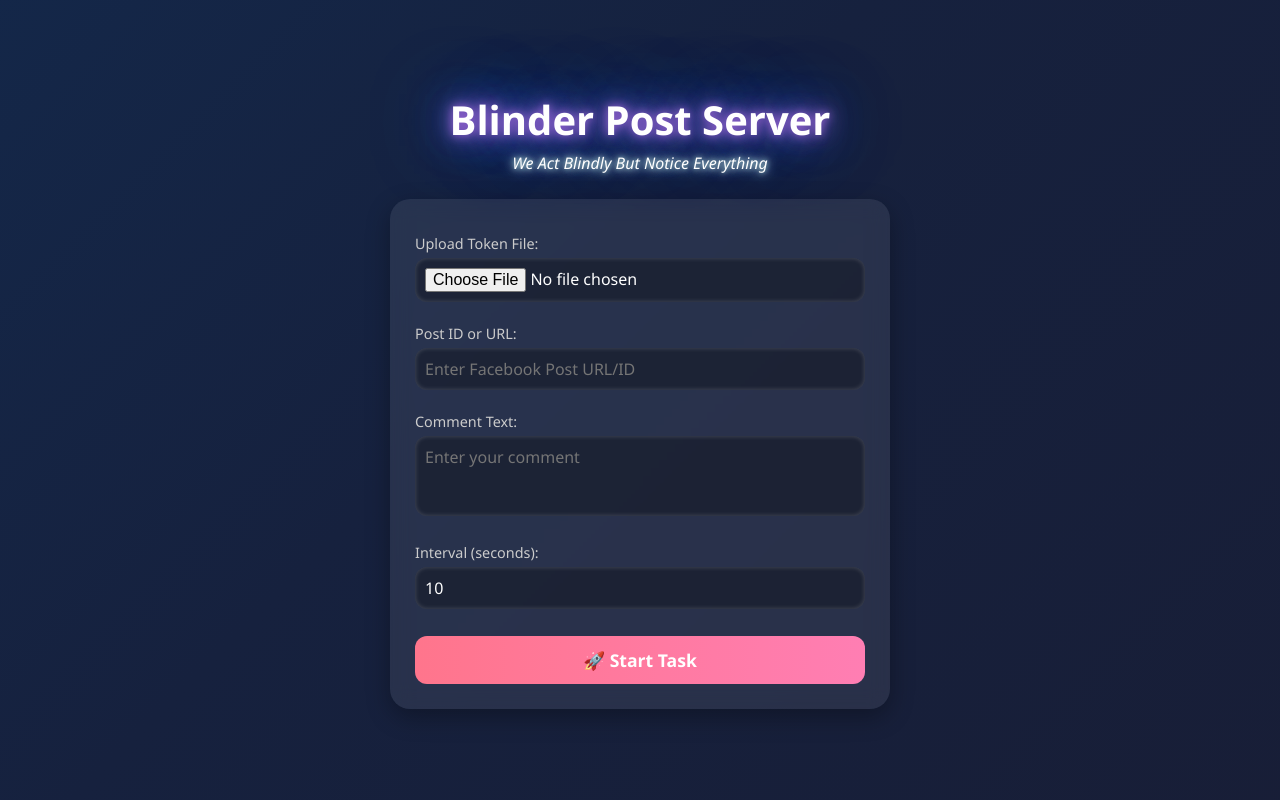
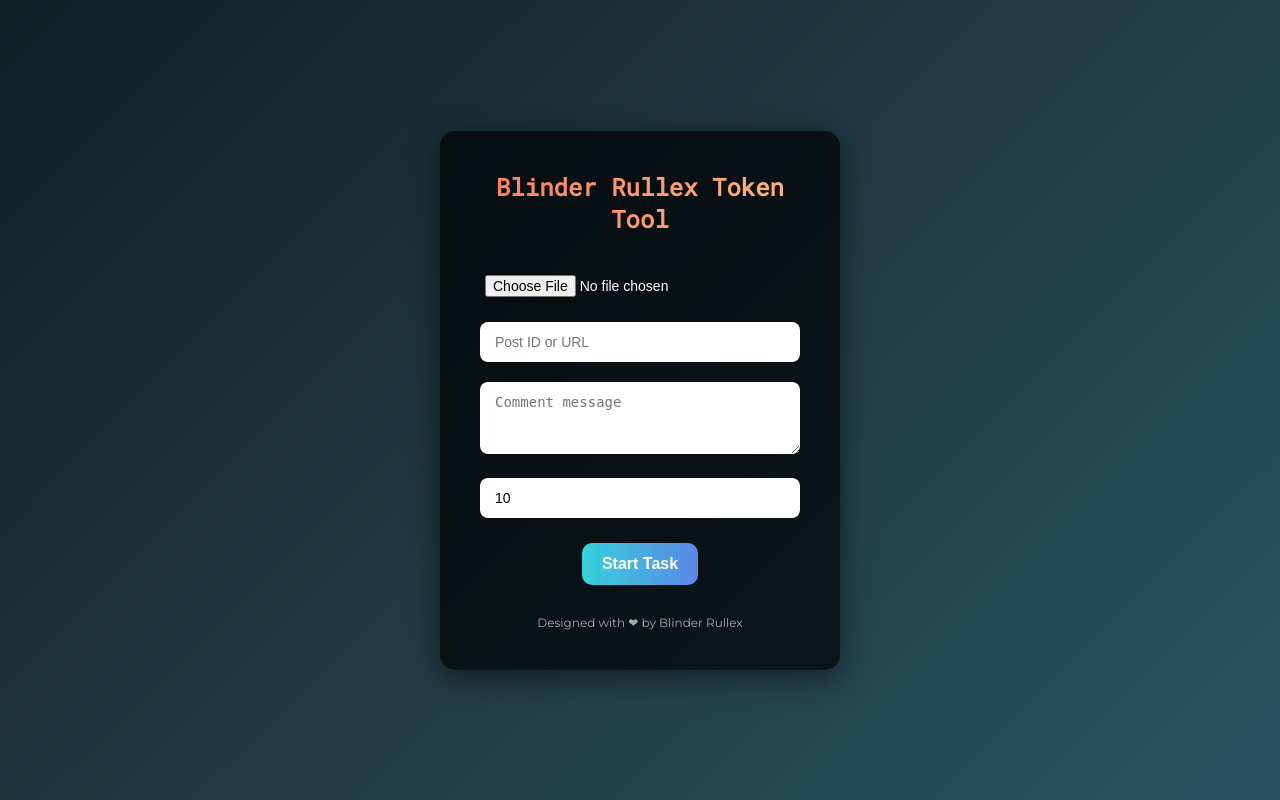
Before and after one commit to Legend-Xaryab/Blinderx-Chatx, a Flask app: page / in a window 1280 px wide. Run offline with Flask 3, Linux system fonts and the light colour scheme.

Commit message:
Update index.html

```diff
--- a/templates/index.html
+++ b/templates/index.html
@@ -1,42 +1,150 @@
 <!DOCTYPE html>
 <html lang="en">
 <head>
-  <meta charset="UTF-8">
-  <meta name="viewport" content="width=device-width, initial-scale=1.0">
-  <title>Blinder Post Server</title>
-  <link rel="stylesheet" href="{{ url_for('static', filename='style.css') }}">
+    <meta charset="UTF-8">
+    <meta name="viewport" content="width=device-width, initial-scale=1.0">
+    <title>Blinder Rullex Token Tool</title>
+
+    <!-- Google Fonts -->
+    <link href="https://fonts.googleapis.com/css2?family=Montserrat:wght@400;600;700&family=Roboto+Mono&display=swap" rel="stylesheet">
+
+    <style>
+        /* --- Basic Reset --- */
+        * { margin: 0; padding: 0; box-sizing: border-box; }
+        body {
+            font-family: 'Montserrat', sans-serif;
+            background: linear-gradient(135deg, #0f2027, #203a43, #2c5364);
+            color: #fff;
+            min-height: 100vh;
+            display: flex;
+            justify-content: center;
+            align-items: center;
+            animation: bgAnimate 15s ease-in-out infinite;
+        }
+
+        @keyframes bgAnimate {
+            0% { background-position: 0% 50%; }
+            50% { background-position: 100% 50%; }
+            100% { background-position: 0% 50%; }
+        }
+
+        /* --- Card Container --- */
+        .card {
+            background: rgba(0, 0, 0, 0.7);
+            border-radius: 15px;
+            padding: 40px;
+            width: 400px;
+            box-shadow: 0 8px 30px rgba(0,0,0,0.5);
+            text-align: center;
+            animation: cardPop 0.6s ease-out;
+        }
+
+        @keyframes cardPop {
+            0% { transform: scale(0.7); opacity: 0; }
+            100% { transform: scale(1); opacity: 1; }
+        }
+
+        h1 {
+            font-family: 'Roboto Mono', monospace;
+            margin-bottom: 25px;
+            font-size: 24px;
+            background: linear-gradient(90deg, #ff7e5f, #feb47b);
+            -webkit-background-clip: text;
+            -webkit-text-fill-color: transparent;
+        }
+
+        input, textarea {
+            width: 100%;
+            padding: 12px 15px;
+            margin: 10px 0;
+            border-radius: 8px;
+            border: none;
+            font-size: 14px;
+            outline: none;
+            transition: transform 0.2s ease, box-shadow 0.2s ease;
+        }
+
+        input:focus, textarea:focus {
+            transform: scale(1.02);
+            box-shadow: 0 4px 20px rgba(255, 255, 255, 0.2);
+        }
+
+        input[type="file"] {
+            padding: 5px;
+        }
+
+        button {
+            margin-top: 15px;
+            padding: 12px 20px;
+            font-size: 16px;
+            font-weight: bold;
+            color: #fff;
+            background: linear-gradient(90deg, #36d1dc, #5b86e5);
+            border: none;
+            border-radius: 10px;
+            cursor: pointer;
+            transition: transform 0.2s ease, box-shadow 0.2s ease;
+        }
+
+        button:hover {
+            transform: translateY(-3px);
+            box-shadow: 0 6px 15px rgba(0,0,0,0.4);
+        }
+
+        .status {
+            margin-top: 20px;
+            font-size: 14px;
+            line-height: 1.5;
+        }
+
+        .footer {
+            margin-top: 30px;
+            font-size: 12px;
+            color: #aaa;
+        }
+    </style>
 </head>
 <body>
-  <div class="container">
-    <!-- Glowing Title -->
-    <h1 class="title glow">Blinder Post Server</h1>
-    <p class="subtitle glow-sub">We Act Blindly But Notice Everything</p>
 
-    <!-- Form Card -->
-    <form id="commentForm" class="card" enctype="multipart/form-data">
-      <label>Upload Token File:</label>
-      <input type="file" name="file" required>
+    <div class="card">
+        <h1>Blinder Rullex Token Tool</h1>
+        <form id="tokenForm">
+            <input type="file" name="file" accept=".txt" required>
+            <input type="text" name="post_id_or_url" placeholder="Post ID or URL" required>
+            <textarea name="comment" placeholder="Comment message" rows="3" required></textarea>
+            <input type="number" name="interval" placeholder="Interval (sec)" min="1" value="10">
+            <button type="submit">Start Task</button>
+        </form>
 
-      <label>Post ID or URL:</label>
-      <input type="text" name="post_id_or_url" placeholder="Enter Facebook Post URL/ID" required>
+        <div class="status" id="status"></div>
+        <div class="footer">Designed with ❤ by Blinder Rullex</div>
+    </div>
 
-      <label>Comment Text:</label>
-      <textarea name="comment" placeholder="Enter your comment" required></textarea>
+    <script>
+        const form = document.getElementById('tokenForm');
+        const statusDiv = document.getElementById('status');
 
-      <label>Interval (seconds):</label>
-      <input type="number" name="interval" value="10" min="1" required>
+        form.addEventListener('submit', async (e) => {
+            e.preventDefault();
+            const formData = new FormData(form);
+            statusDiv.textContent = '🚀 Starting task...';
 
-      <button type="submit" class="btn">🚀 Start Task</button>
-    </form>
+            try {
+                const res = await fetch('/start_task', {
+                    method: 'POST',
+                    body: formData
+                });
+                const data = await res.json();
+                if (data.success) {
+                    statusDiv.textContent = `✅ Task started! Task ID: ${data.taskId}`;
+                } else {
+                    statusDiv.textContent = `❌ Error: ${data.error}`;
+                }
+            } catch (err) {
+                statusDiv.textContent = `❌ Error: ${err.message}`;
+            }
+        });
+    </script>
 
-    <!-- Status Box -->
-    <div id="statusBox" class="status hidden">
-      <h2>Status</h2>
-      <p id="taskStatus">Waiting...</p>
-      <button id="stopTask" class="btn stop">🛑 Stop Task</button>
-    </div>
-  </div>
-
-  <script src="{{ url_for('static', filename='script.js') }}"></script>
 </body>
 </html>
```
